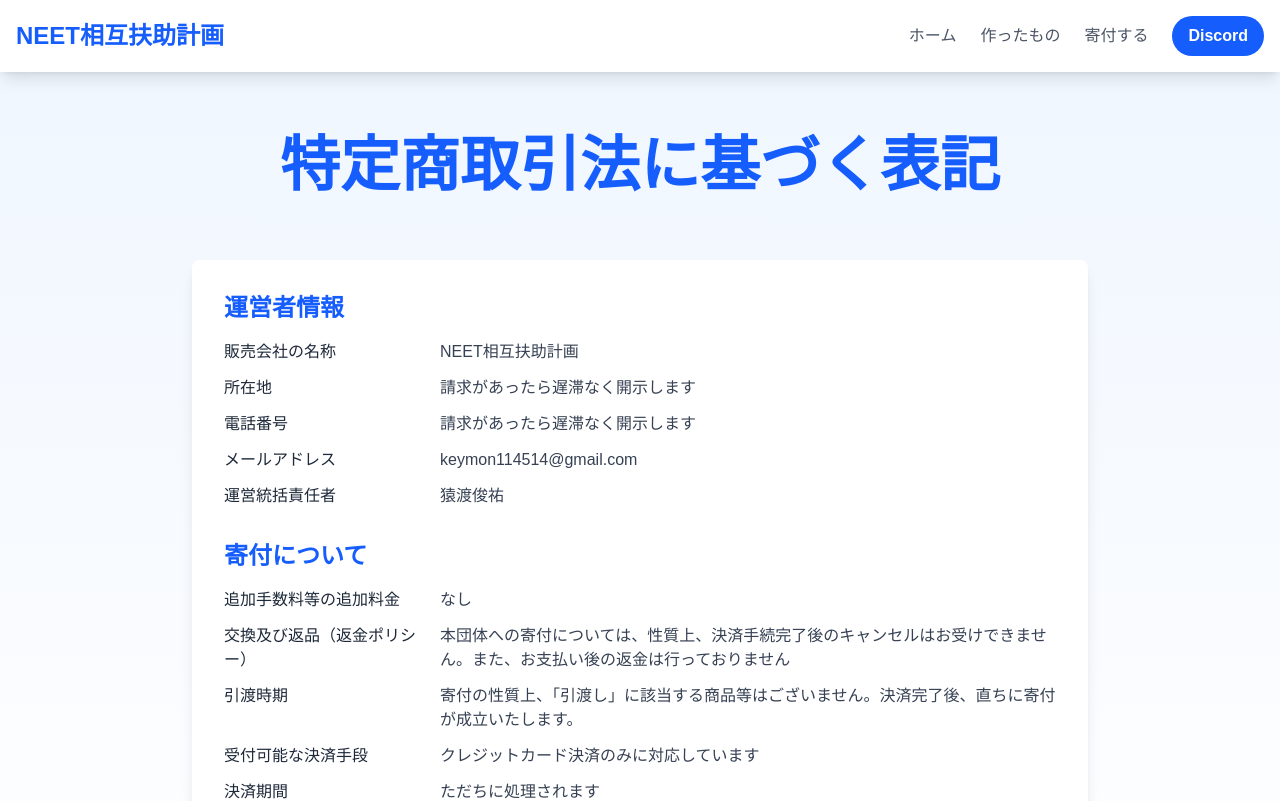
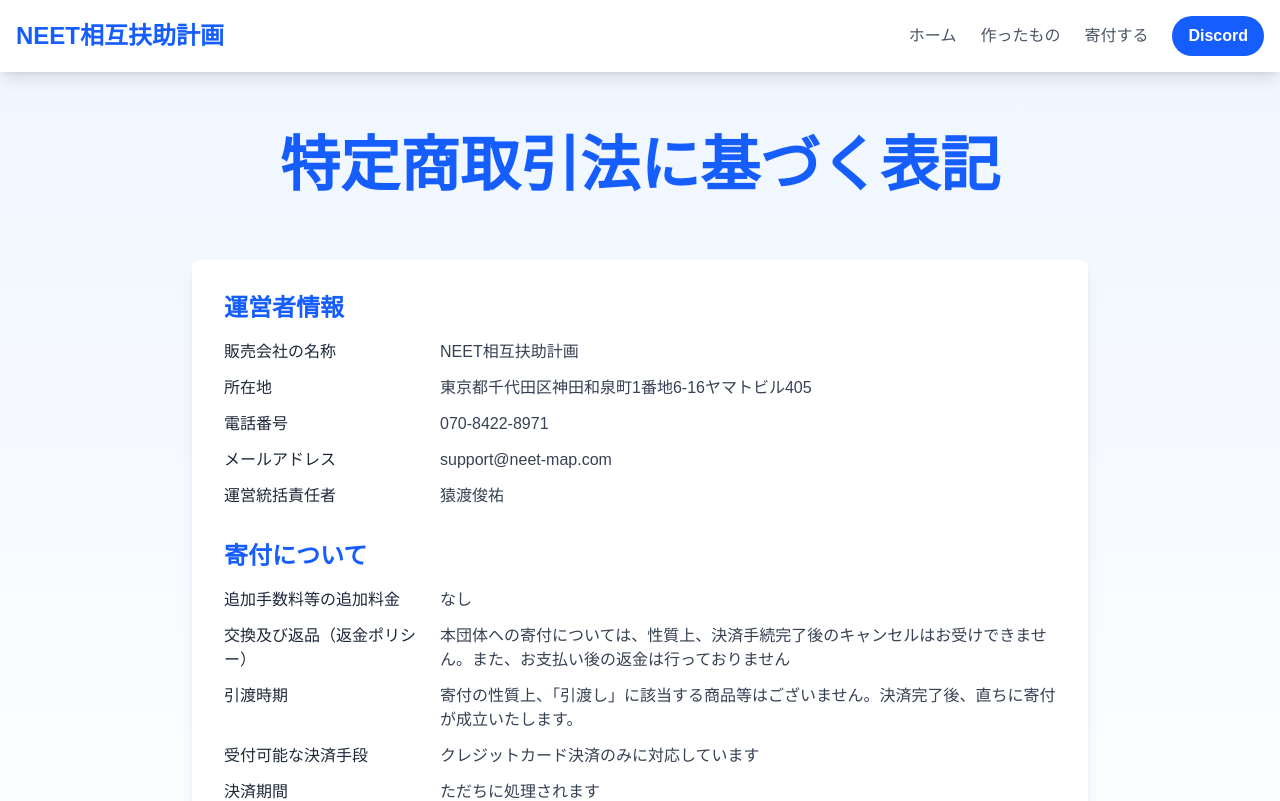
Before and after one commit to neet-map/neet-map, a Next.js app: page /asct in a window 1280 px wide. Shown: the top 801 px of the page. Built offline with nearby package versions, Linux system fonts and the light colour scheme.

Commit message:
情報を変更

```diff
--- a/app/asct/page.tsx
+++ b/app/asct/page.tsx
@@ -35,15 +35,15 @@ export default function AsctPage() {
                   </div>
                   <div className="flex flex-col sm:flex-row sm:gap-4">
                     <span className="font-medium text-gray-800 dark:text-white min-w-50">所在地</span>
-                    <span>請求があったら遅滞なく開示します</span>
+                    <span>東京都千代田区神田和泉町1番地6-16ヤマトビル405</span>
                   </div>
                   <div className="flex flex-col sm:flex-row sm:gap-4">
                     <span className="font-medium text-gray-800 dark:text-white min-w-50">電話番号</span>
-                    <span>請求があったら遅滞なく開示します</span>
+                    <span>070-8422-8971</span>
                   </div>
                   <div className="flex flex-col sm:flex-row sm:gap-4">
                     <span className="font-medium text-gray-800 dark:text-white min-w-50">メールアドレス</span>
-                    <span>keymon114514@gmail.com</span>
+                    <span>support@neet-map.com</span>
                   </div>
                   <div className="flex flex-col sm:flex-row sm:gap-4">
                     <span className="font-medium text-gray-800 dark:text-white min-w-50">運営統括責任者</span>
```
